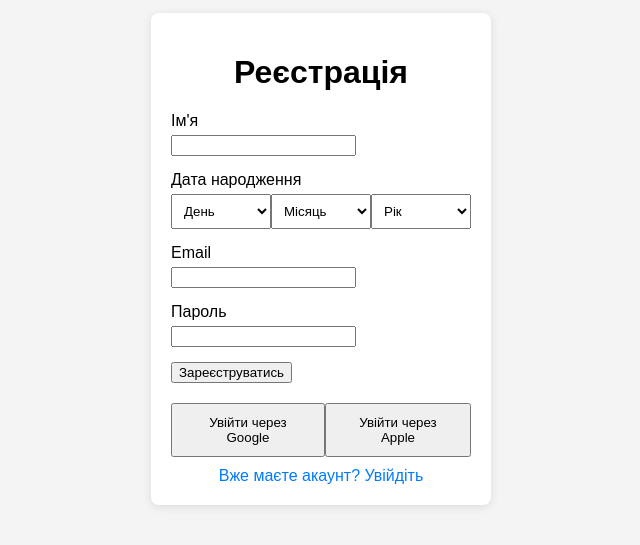
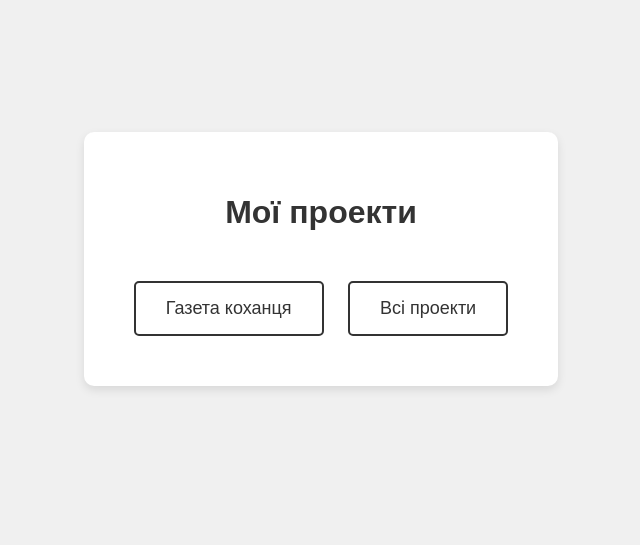
Before and after one commit to ValeriiTP/registration, a plain HTML site: page index.html in a window 1280 px wide. Shown: the part 141-686 px from the top of the page, without its empty margins (319-959 px from the left). Drawn offline with Linux system fonts and the light colour scheme.

Commit message:
Update index.html

```diff
--- a/index.html
+++ b/index.html
@@ -3,168 +3,58 @@
 <head>
     <meta charset="UTF-8">
     <meta name="viewport" content="width=device-width, initial-scale=1.0">
-    <title>Реєстрація та Вхід</title>
+    <title>Мої проекти</title>
     <style>
         body {
-            font-family: Arial, sans-serif;
-            background-color: #f4f4f4;
             margin: 0;
             padding: 0;
             display: flex;
             justify-content: center;
             align-items: center;
             height: 100vh;
+            background-color: #f0f0f0; /* Світло-сірий фон */
+            font-family: Arial, sans-serif;
         }
+
         .container {
-            background-color: white;
-            padding: 20px;
-            border-radius: 8px;
-            box-shadow: 0 2px 10px rgba(0, 0, 0, 0.1);
-            width: 300px;
+            text-align: center;
+            background-color: white; /* Білий блок для контенту */
+            padding: 40px;
+            border-radius: 10px;
+            box-shadow: 0 4px 10px rgba(0, 0, 0, 0.1);
         }
+
         h1 {
-            text-align: center;
+            margin-bottom: 40px;
+            color: #333; /* Темно-сірий */
         }
-        .form-group {
-            margin-bottom: 15px;
+
+        .btn {
+            display: inline-block;
+            padding: 15px 30px;
+            margin: 10px;
+            border: 2px solid #333; /* Темно-сірий */
+            border-radius: 5px;
+            background-color: #fff; /* Білий фон для кнопок */
+            color: #333;
+            text-decoration: none;
+            font-size: 18px;
+            transition: all 0.3s ease;
         }
-        .form-group label {
-            display: block;
-            margin-bottom: 5px;
-        }
-        .form-group select {
-            width: 100%;
-            padding: 8px;
-            box-sizing: border-box;
-        }
-        .social-login {
-            display: flex;
-            justify-content: space-around;
-            margin-top: 20px;
-        }
-        .social-login button {
-            padding: 10px 20px;
-            cursor: pointer;
-        }
-        .toggle {
-            text-align: center;
-            margin-top: 10px;
-            cursor: pointer;
-            color: #007bff;
+
+        .btn:hover {
+            background-color: #f0f0f0; /* Легка зміна кольору при наведенні */
+            color: #000;
         }
     </style>
 </head>
 <body>
 
 <div class="container">
-    <h1 id="form-title">Реєстрація</h1>
-    <form id="auth-form" action="/register" method="POST">
-        <!-- Реєстрація -->
-        <div id="register-fields">
-            <div class="form-group">
-                <label for="name">Ім'я</label>
-                <input type="text" id="name" name="name" required>
-            </div>
-            <div class="form-group">
-                <label for="birthdate">Дата народження</label>
-                <div style="display: flex; justify-content: space-between;">
-                    <select id="day" name="day" required>
-                        <option value="">День</option>
-                        <!-- Додаємо дні через JavaScript -->
-                        <script>
-                            for (let i = 1; i <= 31; i++) {
-                                document.write('<option value="' + i + '">' + i + '</option>');
-                            }
-                        </script>
-                    </select>
-
-                    <select id="month" name="month" required>
-                        <option value="">Місяць</option>
-                        <option value="1">Січень</option>
-                        <option value="2">Лютий</option>
-                        <option value="3">Березень</option>
-                        <option value="4">Квітень</option>
-                        <option value="5">Травень</option>
-                        <option value="6">Червень</option>
-                        <option value="7">Липень</option>
-                        <option value="8">Серпень</option>
-                        <option value="9">Вересень</option>
-                        <option value="10">Жовтень</option>
-                        <option value="11">Листопад</option>
-                        <option value="12">Грудень</option>
-                    </select>
-
-                    <select id="year" name="year" required>
-                        <option value="">Рік</option>
-                        <!-- Додаємо роки через JavaScript з обмеженням -->
-                        <script>
-                            const currentYear = new Date().getFullYear();
-                            const maxYear = currentYear - 14; // Мінімальний вік 14 років
-                            const minYear = currentYear - 80; // Максимальний вік 80 років
-
-                            for (let i = maxYear; i >= minYear; i--) {
-                                document.write('<option value="' + i + '">' + i + '</option>');
-                            }
-                        </script>
-                    </select>
-                </div>
-            </div>
-        </div>
-
-        <!-- Вхід і спільні поля для входу/реєстрації -->
-        <div class="form-group">
-            <label for="email">Email</label>
-            <input type="email" id="email" name="email" required>
-        </div>
-        <div class="form-group">
-            <label for="password">Пароль</label>
-            <input type="password" id="password" name="password" required>
-        </div>
-        <button type="submit" id="submit-button">Зареєструватись</button>
-    </form>
-
-    <div class="social-login">
-        <button onclick="loginWithGoogle()">Увійти через Google</button>
-        <button onclick="loginWithApple()">Увійти через Apple</button>
-    </div>
-
-    <!-- Текст для перемикання між реєстрацією і входом -->
-    <div class="toggle" onclick="toggleForm()">Вже маєте акаунт? Увійдіть</div>
+    <h1>Мої проекти</h1>
+    <a href="https://valeriitp.github.io/news2.0/" class="btn">Газета коханця</a>
+    <a href="https://valeriitp.github.io/wsiprojecty/" class="btn">Всі проекти</a>
 </div>
-
-<script>
-    function loginWithGoogle() {
-        // Реалізація для входу через Google OAuth
-        window.location.href = "/auth/google";
-    }
-
-    function loginWithApple() {
-        // Реалізація для входу через Apple OAuth
-        window.location.href = "/auth/apple";
-    }
-
-    function toggleForm() {
-        // Перемикаємо між формою реєстрації та входу
-        const formTitle = document.getElementById('form-title');
-        const registerFields = document.getElementById('register-fields');
-        const submitButton = document.getElementById('submit-button');
-        const toggleText = document.querySelector('.toggle');
-
-        if (formTitle.innerText === 'Реєстрація') {
-            formTitle.innerText = 'Вхід';
-            registerFields.style.display = 'none';  // Ховаємо поля реєстрації
-            submitButton.innerText = 'Увійти';
-            toggleText.innerText = 'Немає акаунту? Зареєструйтесь';
-            document.getElementById('auth-form').action = '/login';
-        } else {
-            formTitle.innerText = 'Реєстрація';
-            registerFields.style.display = 'block';  // Показуємо поля реєстрації
-            submitButton.innerText = 'Зареєструватись';
-            toggleText.innerText = 'Вже маєте акаунт? Увійдіть';
-            document.getElementById('auth-form').action = '/register';
-        }
-    }
-</script>
 
 </body>
 </html>
```
